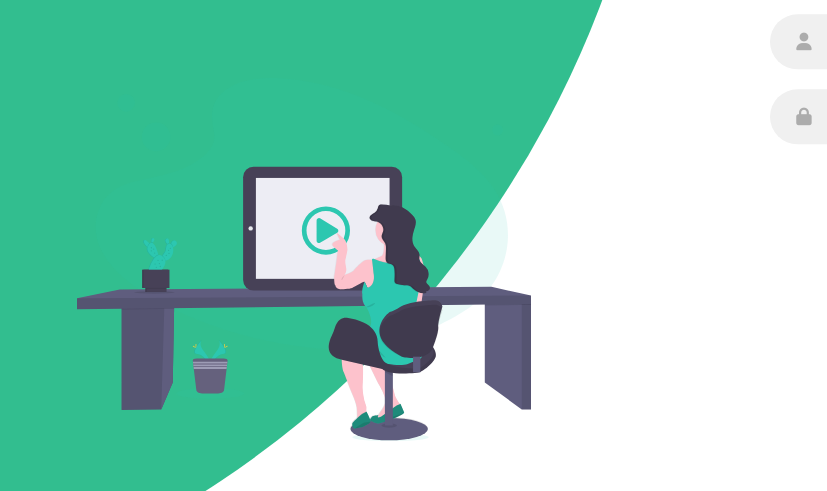
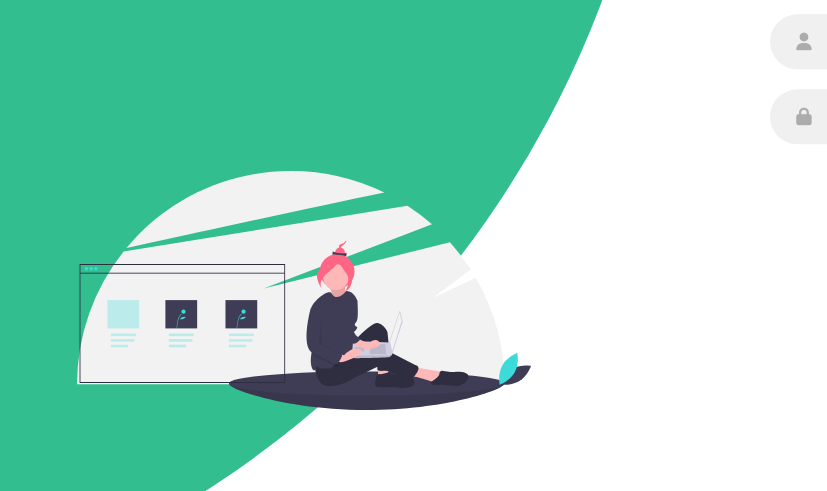
Before and after one commit to ki2ki2/LoginSignup, a plain HTML site: page index.html in a window 1280 px wide. Shown: the part 271-762 px from the top of the page, 0-827 px from the left. Drawn offline with Linux system fonts and the light colour scheme.

Commit message:
initial commit

```diff
--- a/index.html
+++ b/index.html
@@ -91,7 +91,7 @@
               Sign up
             </button>
           </div>
-          <img src="presskey.svg" class="image" alt="" />
+          <img src="webdeveloper.svg" class="image" alt="" />
         </div>
         <div class="panel right-panel">
           <div class="content">
```
Also changed, not shown: presskey.svg (deleted), webdeveloper.svg (added).
